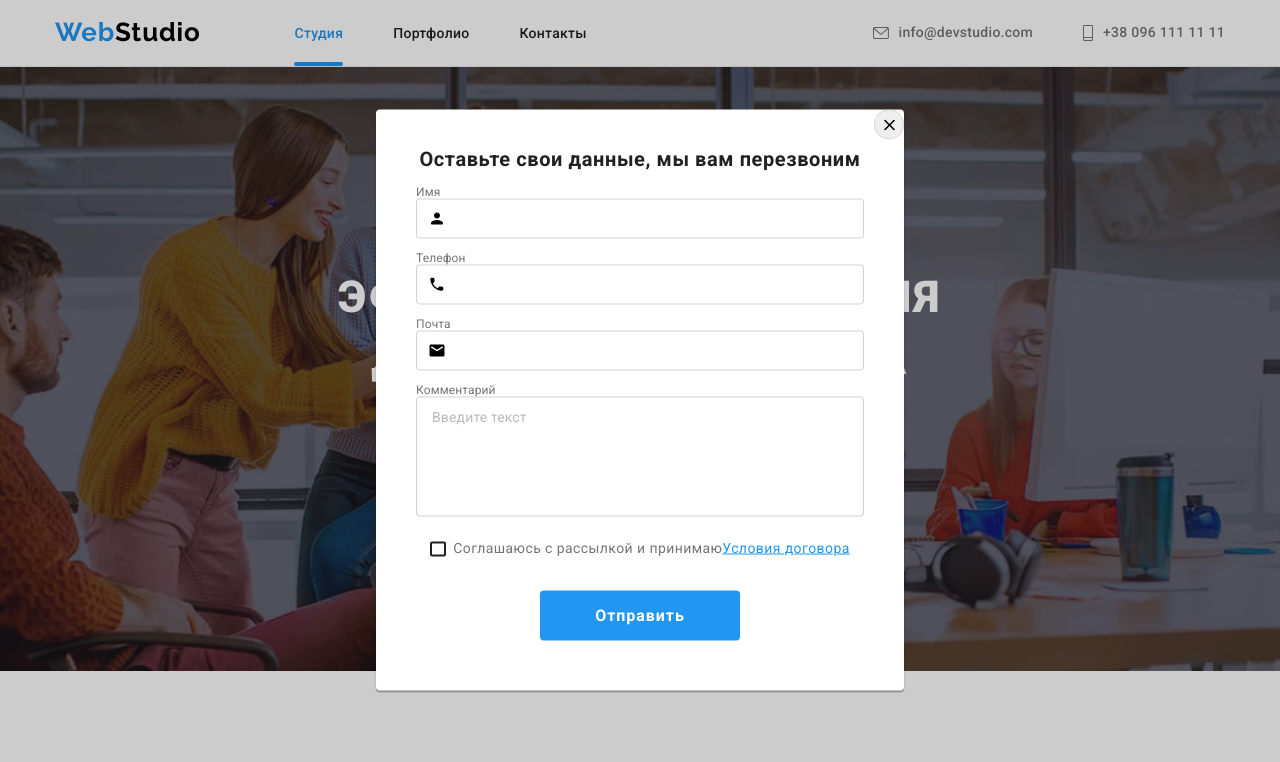
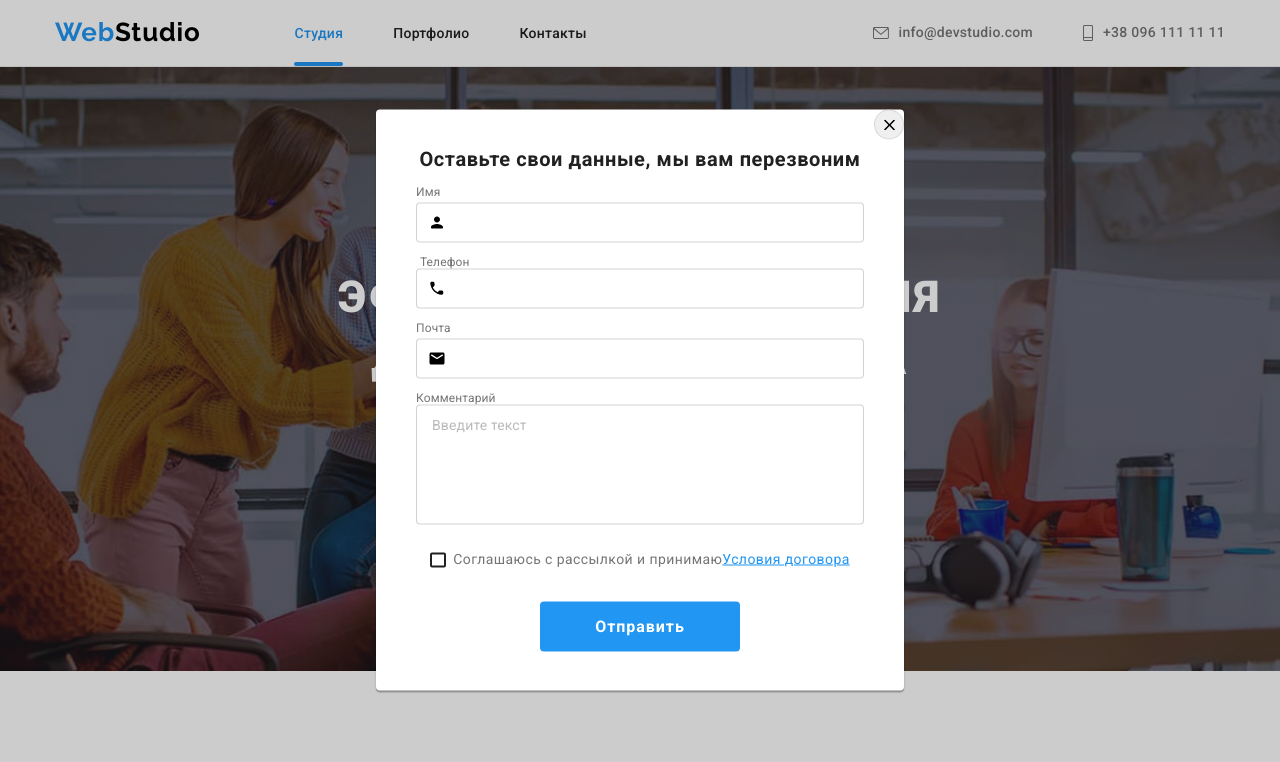
Before and after one commit to GansBRO27/GansBRO27-goit-markup-hw-06, a plain HTML site: page index.html in a window 1280 px wide. Both pictures are taken after a click on the button "Заказать услугу". Shown: the top 762 px of the page. Drawn offline with nearby package versions, Linux system fonts and the light colour scheme.

Commit message:
коректирует дз 6

```diff
--- a/css/style.css
+++ b/css/style.css
@@ -777,8 +777,8 @@ cursor: pointer ;
 
 
 .lebel-styles {
-  margin-bottom: 4px;
-  display: inline-block;
+ margin-bottom: 4px;
+ display: inline-block;
 }
 .user-label {
 
@@ -797,7 +797,7 @@ letter-spacing: 0.01em;
 color: #757575;
 }
 .text-area-modal{
-  display: block;
+
 width: 100%;
  height: 120px;
    padding-bottom: 12px;
--- a/index.html
+++ b/index.html
@@ -468,8 +468,8 @@
 <form >
 
   <div class="form-container">
-
-    <label for="user-name" class="user-label"><span class="lebel-styles">Имя</span></label>
+    <span class="lebel-styles">
+    <label for="user-name" class="user-label">Имя</label></span>
     <div class="input-wrap">
   <input type="text" id="user-name" class="user-data" name="user-name" >
 
@@ -479,8 +479,8 @@
   </div>
 </div>
  <div class="form-container">
-
-    <label for="user-name" class="user-label"><span class="lebel-styles">Телефон</span></label>
+    <span class="lebel-styles"></span>
+    <label for="user-name" class="user-label">Телефон</label></span>
      <div class="input-wrap">
   <input type="tel" id="user-name" class="user-data" name="user-tel" >
 <svg width="18px" height="18px" class="input-icon">
@@ -489,7 +489,8 @@
   </div>
 </div>
  <div class="form-container">
-    <label for="user-name" class="user-label"> <span class="lebel-styles">Почта</span></label>
+    <span class="lebel-styles">
+    <label for="user-name" class="user-label"> Почта</label></span>
      <div class="input-wrap">
   <input type="text" id="user-email" class="user-data" name="user-email" >
 <svg width="18px" height="18px" class="input-icon">
```
